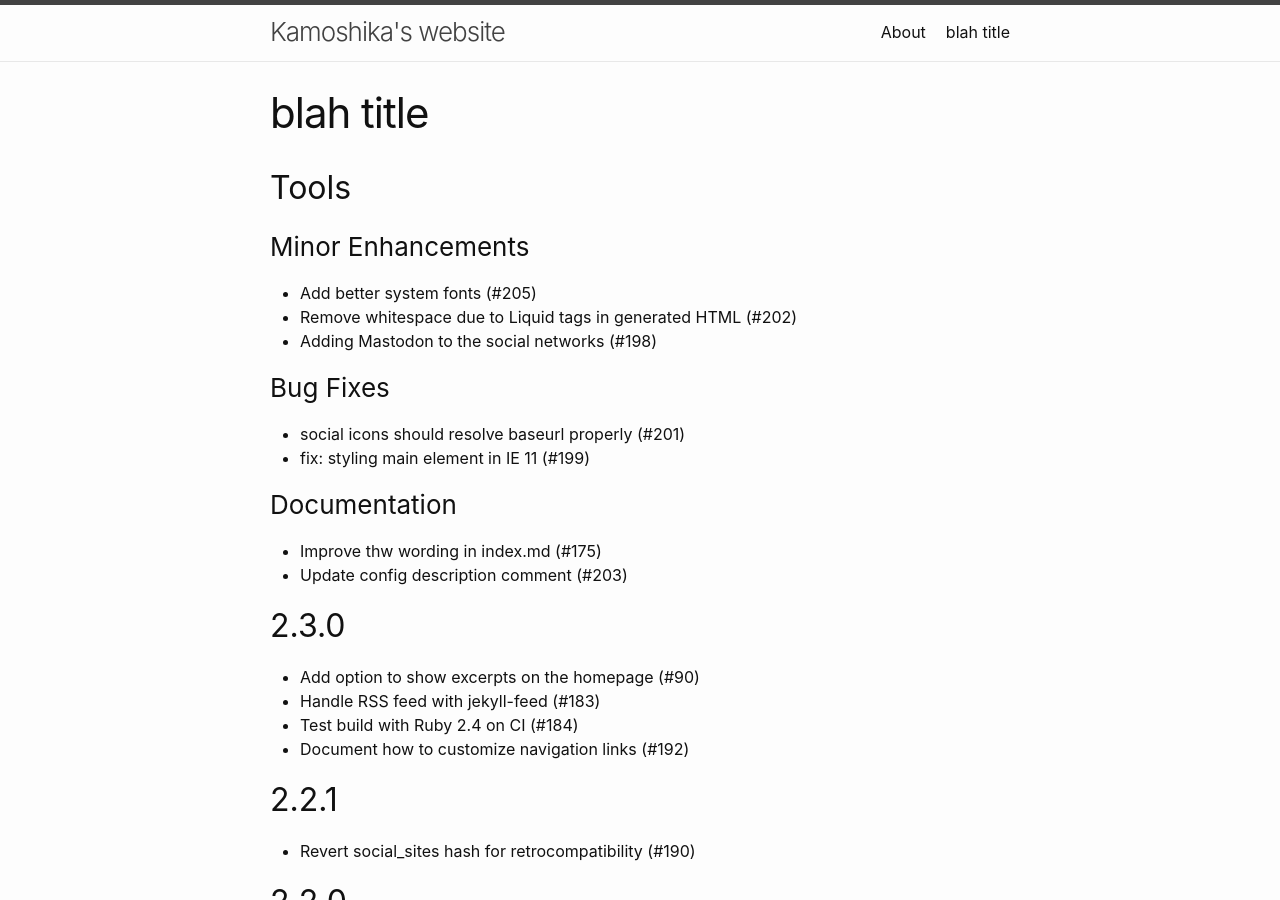
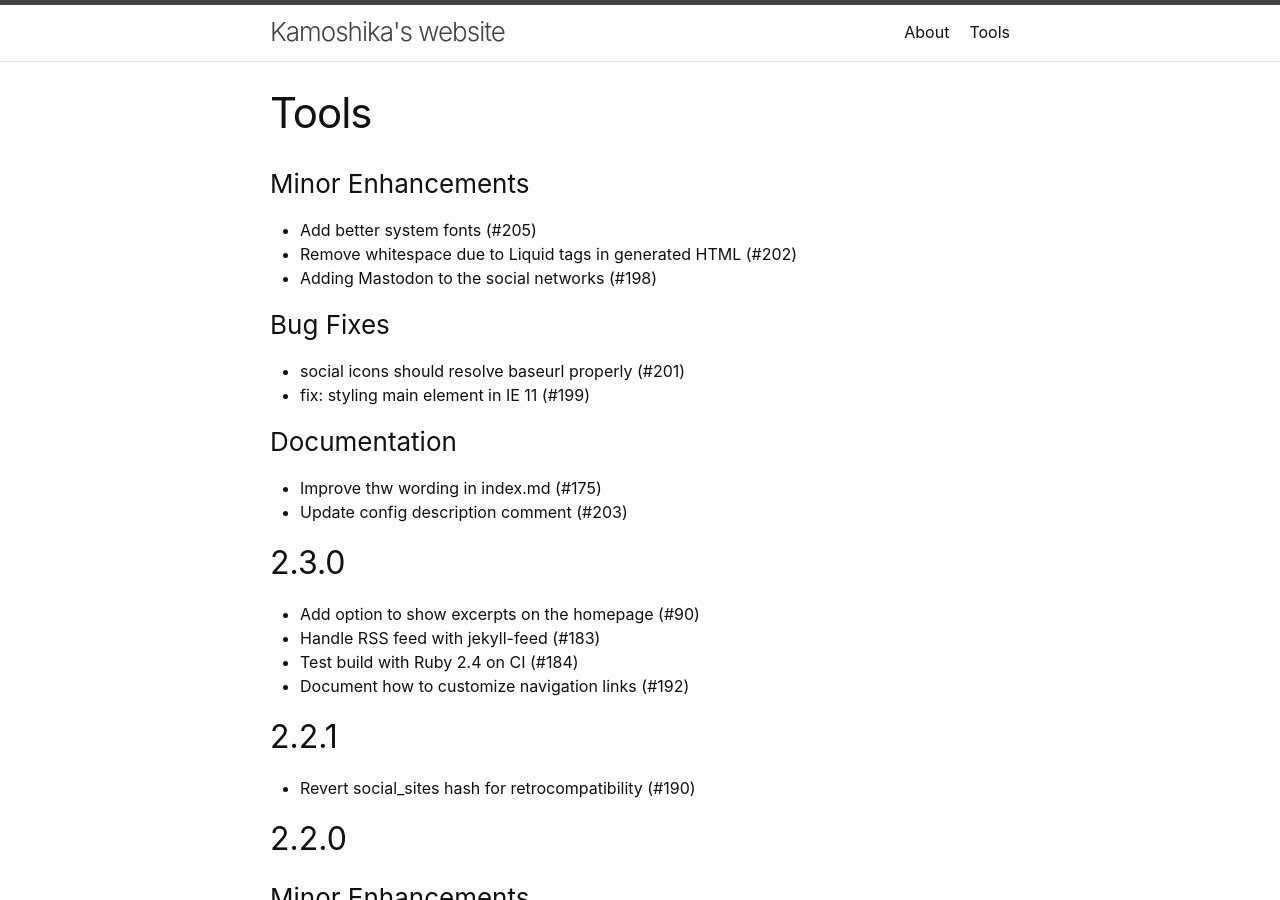
Before and after one commit to kasugaipeanut/basicwebsite, a Jekyll site: the page built from equipment.md, in a window 1280 px wide and 900 px high. Built offline with Jekyll 4.4.1, drawn with Linux system fonts in a browser that asks for light colours.

Commit message:
Update equipment.md

```diff
--- a/equipment.md
+++ b/equipment.md
@@ -1,9 +1,7 @@
 ---
 layout: page
-title: blah title
+title: Tools
 ---
-
-## Tools
 
 ### Minor Enhancements
 
```
